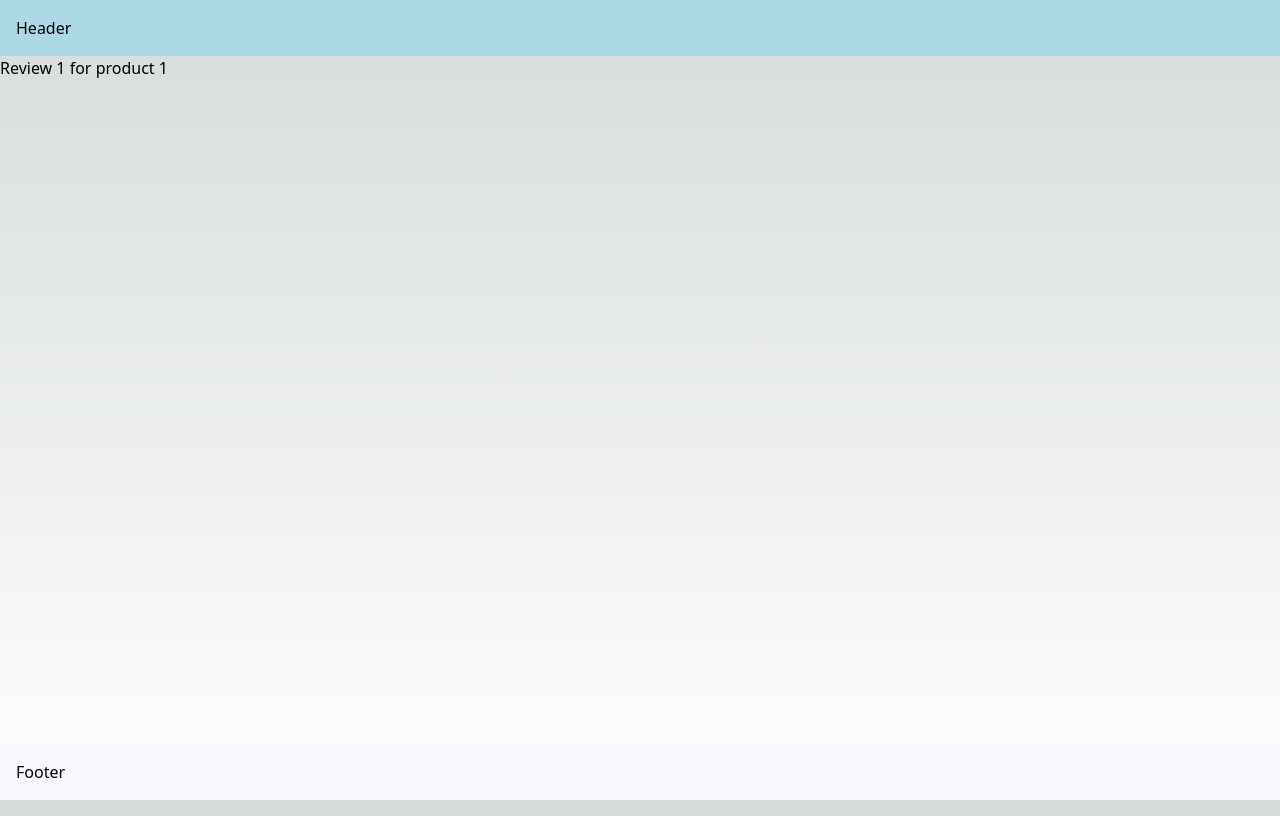
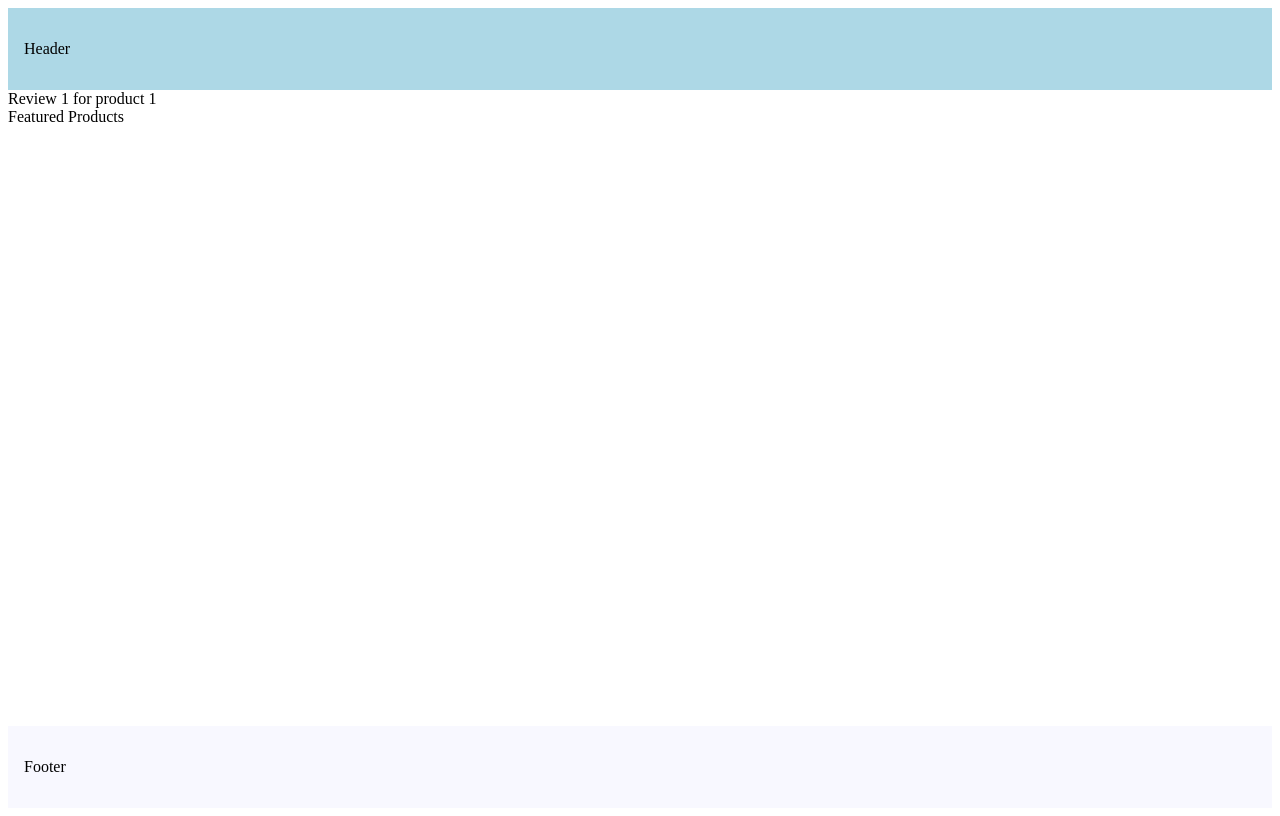
Before and after one commit to RAVIGANESHMBHAT/Next.js-Tutorial, a Next.js app: page /products/1/reviews/1 in a window 1280 px wide. Built offline with nearby package versions, Linux system fonts and the light colour scheme.

Commit message:
Nested Layouts

```diff
--- a/src/app/layout.tsx
+++ b/src/app/layout.tsx
@@ -1,4 +1,4 @@
-import "./globals.css";
+// import "./globals.css";
 
 import { Inter } from "next/font/google";
 import type { Metadata } from "next";
--- /dev/null
+++ b/src/app/products/[productId]/layout.tsx
@@ -0,0 +1,16 @@
+import React from "react";
+
+function ProductDetailsLayout({
+  children,
+}: Readonly<{
+  children: React.ReactNode;
+}>) {
+  return (
+    <>
+      {children}
+      <div>Featured Products</div>
+    </>
+  );
+}
+
+export default ProductDetailsLayout;
```
